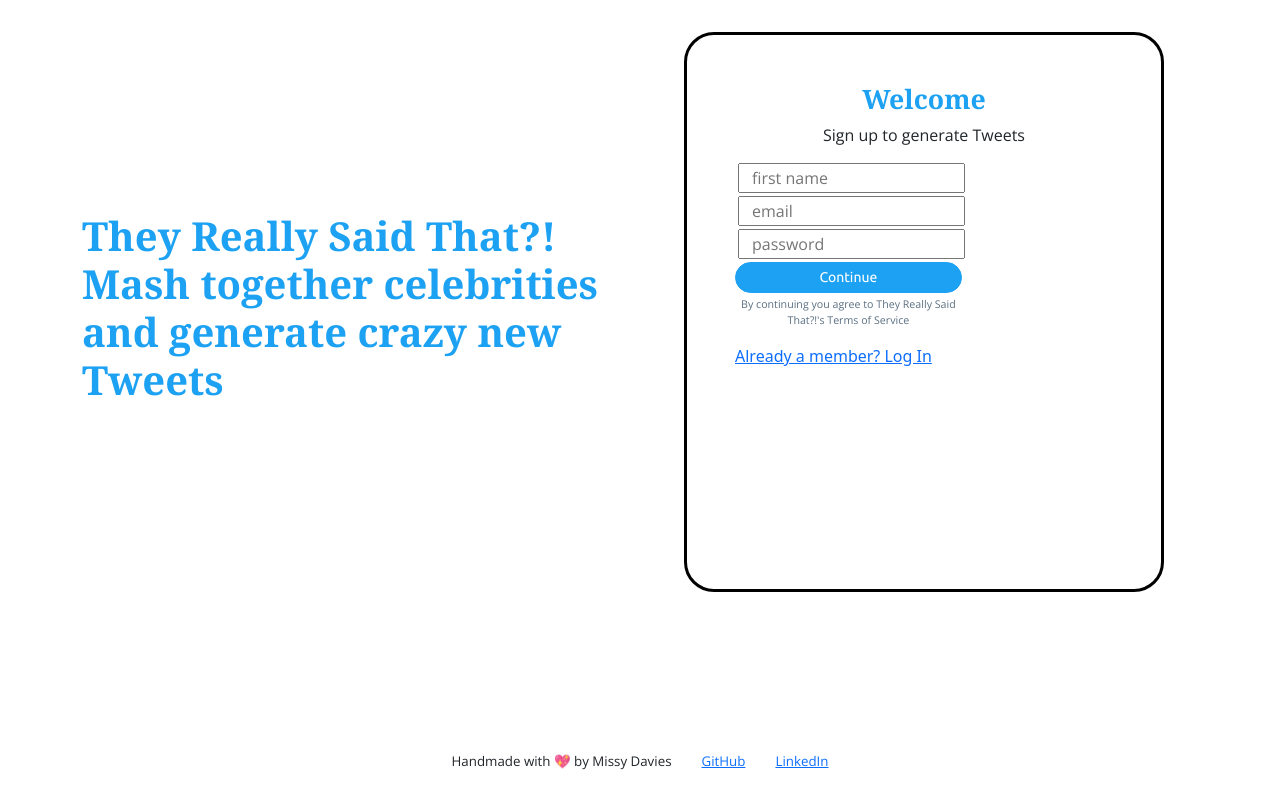
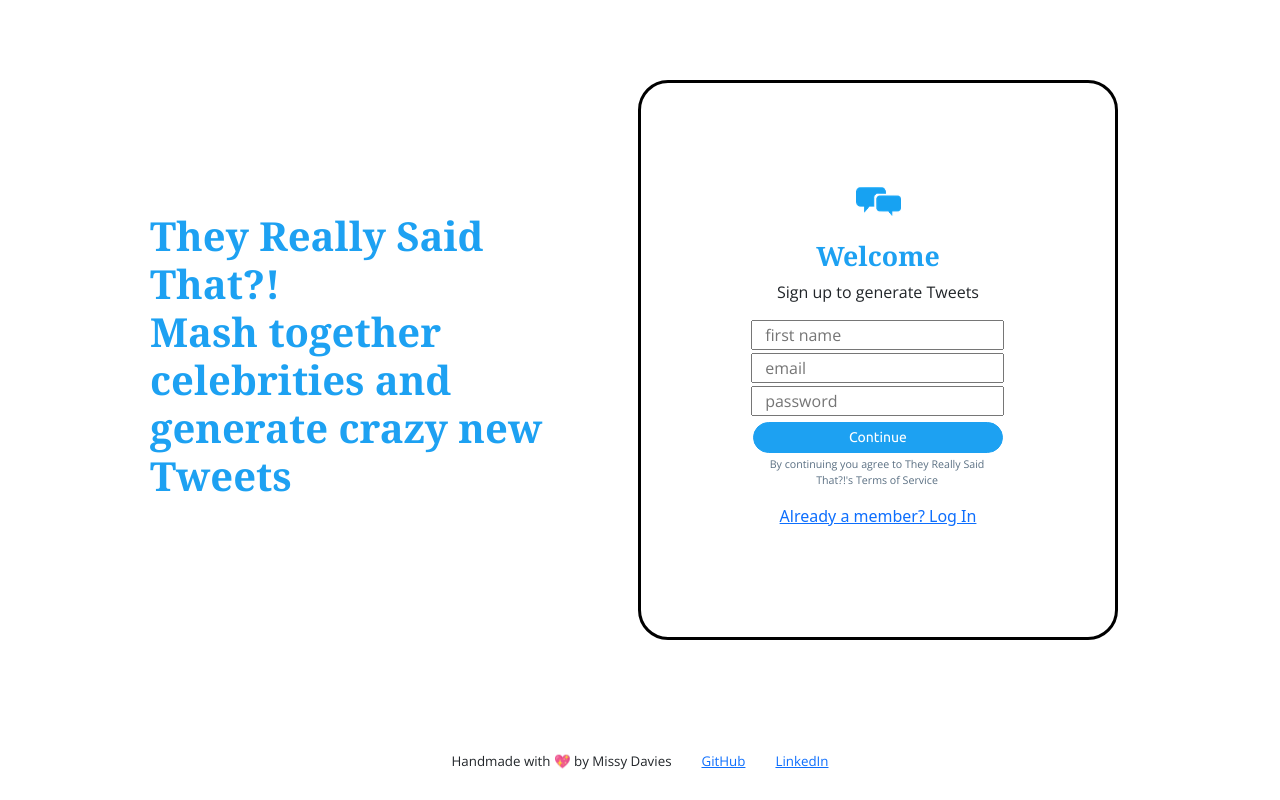
Before and after one commit to missy-davies/chatterbot, a Flask app: page / in a window 1280 px wide. Run offline with Flask 2, Linux system fonts and the light colour scheme.

Commit message:
Format generate, favorites, and 404 pages, working on centering items

```diff
--- a/static/css/style.css
+++ b/static/css/style.css
@@ -15,6 +15,8 @@ h3 {
 	font-family: 'Noto Serif', serif;
 	font-size: 20pt;
 	color: #1DA1F2;
+	padding-bottom: 1.5em;
+
 }
 
 p {
@@ -26,10 +28,27 @@ p {
 	color: #5B7083;
 	display: block;
 	width: 60%;
+	margin-left: 7em;
+}
+
+.slogan {
+	padding-left: 2em;
 }
 
 /* Footer */
-/* TODO: If content overflows, then footer covers content, it should sit below always */
+html, body {
+	height: 100%;
+	width: 100%;
+}
+
+.container {
+	height: 95%;
+}
+
+.vertical-center {
+	padding: 3em;
+}
+
 .footer > ul {
 	display: flex;
 	flex-direction: row;
@@ -49,12 +68,10 @@ ul, li {
 }
 
 /* Account Login Widget */
-.account-widget h2, .account-widget p {
-	text-align: center;
+.logo {
+	margin-top: 3em;
+	margin-bottom: 1em;
 }
-
-/* TODO: Get all items centered on login form */
-
 
 #email, #password, #fname, #login-email, #login-password {
 	margin: 3px;
@@ -68,56 +85,62 @@ input {
 }
 
 /* Buttons */
+.btn {
+	align-items: center;
+}
+
 .btn-primary {
-	color: white;
+	color: #ffffff;
 	background-color: #1DA1F2;
 	border-color: #1DA1F2;
 	border-radius:30px;
 	font-family: 'Ubuntu', sans-serif;
-	width: 200px;
+	width: 250px;
 	margin-top: 3px;
 	margin-bottom: 3px;
-	display: block;
-	width: 60%;
 }
 
 .btn-primary:hover {
   background-color: #1B91DA;
 }
 
-.favs {
+.logout {
 	background-color: #ffffff;
 	border-color: #1B91DA;
 	color: #1B91DA;
+	margin-top: 2em;
 }
 
-.favs:hover {
+.logout:hover {
   background-color: #EBF5FD;
   color: #1B91DA;
 }
 
-.btn-light {
-	border-color: #5B7083;
+.favs {
+	background-color: #5B7083;
 }
 
-.logout {
-	float: right;
-	margin: 2.5em;
+.favs:hover {
+	background-color: #7c90a2;
 }
 
 /* Celebrity Accounts Checkboxes */
-img {
-    max-width:30%;
-    height:auto;
+.checkbox {
+	display: inline-block;
+	font-family: 'Open Sans', sans-serif;
 }
 
-.image, .checkbox {
-	display: inline-block;
-	font-size: 15pt;
+img {
+	width: 45px;
+	height: 45px;
+}
+
+.twitter-accounts  {
+	padding-left: 2em;
 }
 
 /* Tweets and Widgets */
-.tweet-widget, .account-widget {
+.widget {
 	border-radius: 30px;
 	border: 3px solid black;
 	width: 30em;
@@ -126,7 +149,24 @@ img {
 	padding: 3em;
 }
 
-/* TODO: This isn't centered properly, but it looks ok from the sizes */
+.centered {
+	text-align: center;
+}
+
+.wide {
+	padding-left: 3.7em;
+	width: 30em;
+}
+
+.botname {
+	font-weight: 1000;
+	color: #5B7083;
+}
+
+.tweet-package {
+	/* display: flex; */
+}
+
 .tweets, .fav-tweets {
 	overflow-y:scroll;
 	width: 25em;
--- a/static/js/tweet-generator.js
+++ b/static/js/tweet-generator.js
@@ -15,11 +15,11 @@ const showTweets = (apiData) => {
 	for (const tweet of apiData) {
 		if (tweet.fav_status == true) {
 			$('.tweets, .fav-tweets').prepend(
-				`<p><span id="${tweet.id}" class="heart heart-fav">&hearts;</span>@${tweet.botname} ${tweet.text}</p>`
+				`<div><div id="${tweet.id}" class="heart heart-fav">&hearts;</div><div class="tweet-package"><div class="botname">@${tweet.botname}</div><div>${tweet.text}</div></div></div>`
 			);
 		} else {
 			$('.tweets').prepend(
-				`<p><span id="${tweet.id}" class="heart">&hearts;</span>@${tweet.botname} ${tweet.text}</p>`
+				`<div><div id="${tweet.id}" class="heart">&hearts;</div><div class="tweet-package"><div class="botname">@${tweet.botname}</div><div>${tweet.text}</div></div></div>`
 			);
 		}
 	}
--- a/templates/create-account.html
+++ b/templates/create-account.html
@@ -4,28 +4,29 @@
 
 {% block body%}
 <div class="container">
-  <div class="row align-items-center">
-    <div class="col">
-      <h1>They Really Said That?! Mash together celebrities and generate crazy new Tweets</h1>
+  <div class="row align-items-center justify-content-center static-height vertical-center">
+    <div class="col slogan">
+      <h1>They Really Said That?!<br>
+      Mash together celebrities and generate crazy new Tweets</h1>
     </div>
 
     <!-- Login or create an account widget  -->
-    <div class="col">
-      <div class="account-widget">
-
+    <div class="col centered">
+      <div class="widget">
+        <img class="logo" src="/static/img/Logo Small.png">
         <h2>Welcome</h2>
         <p>Sign up to generate Tweets</p>
 
         <form action="/" method="POST">
-          <div>
+          <div class="wide">
             <input
               type="text" name="fname" id="fname"
               placeholder="first name" required />
           </div>
-          <div>
+          <div class="wide">
             <input type="text" name="email" id="email" placeholder="email" required />
           </div>
-          <div>
+          <div class="wide">
             <input type="password" name="password" id="password"
             placeholder="password" required />
           </div>
--- a/templates/login.html
+++ b/templates/login.html
@@ -4,23 +4,24 @@
 
 {% block body%}
 <div class="container">
-  <div class="row align-items-center">
-    <div class="col">
-      <h1>They Really Said That?! Mash together celebrities and generate crazy new Tweets</h1>
+  <div class="row align-items-center justify-content-center static-height vertical-center">
+    <div class="col slogan">
+      <h1>They Really Said That?!<br>
+      Mash together celebrities and generate crazy new Tweets</h1>
     </div>
 
     <!-- Login or create an account widget  -->
-    <div class="col">
-      <div class="account-widget">
-
+    <div class="col centered">
+      <div class="widget">
+        <img class="logo" src="/static/img/Logo Small.png">
         <h2>Welcome</h2>
         <p>Sign in to generate Tweets</p>
 
         <form action="/login" method="POST">
-          <div>
+          <div class="wide">
             <input type="text" name="login-email" id="login-email" placeholder="email" required />
           </div>
-          <div>
+          <div class="wide">
             <input type="password" name="login-password" id="login-password"
             placeholder="password" required />
           </div>
```
Also changed, not shown: templates/favorites.html (+22 -5 lines), templates/generate.html (+15 -18 lines), templates/page-not-found.html (+18 -11 lines), static/img/Logo Large.png (deleted), static/img/Logo Small.png, static/img/britney.png, static/img/elon.png, static/img/gaga.png, static/img/justin.png, static/img/kim.png.
